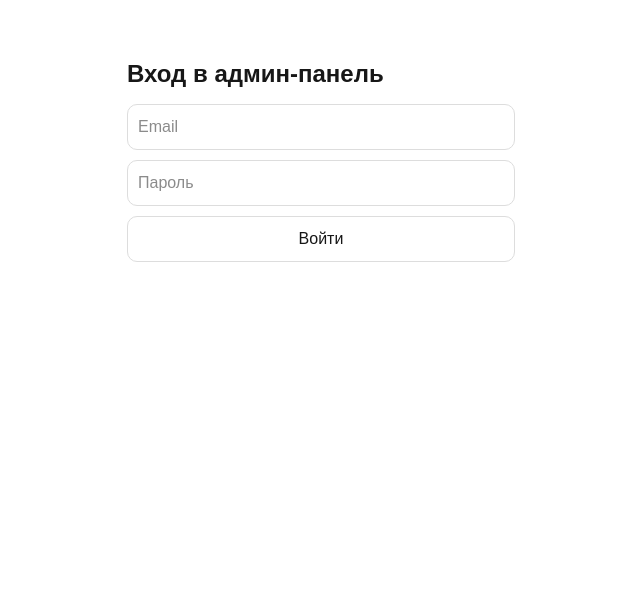
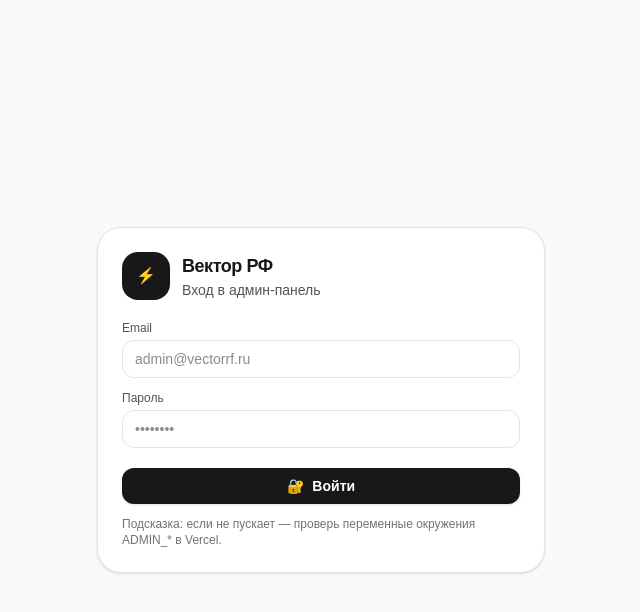
Before and after one commit to forwarddeandevastate/vector-rffff, a Next.js app: page /admin/login in a window 1280 px wide. Shown: the top 612 px of the page, without its empty margins (319-959 px from the left). Built offline with nearby package versions, Linux system fonts and the light colour scheme.

Commit message:
admin ui: красивый layout + активное меню + стильный login

```diff
--- a/app/admin/(protected)/layout.tsx
+++ b/app/admin/(protected)/layout.tsx
@@ -2,7 +2,7 @@ import type { ReactNode } from "react";
 import Link from "next/link";
 import { cookies } from "next/headers";
 import { redirect } from "next/navigation";
-import LogoutButton from "./logout-button";
+import AdminNav from "./nav";
 
 export default async function AdminProtectedLayout({ children }: { children: ReactNode }) {
   const name = process.env.ADMIN_COOKIE_NAME || "admin_token";
@@ -12,40 +12,30 @@ export default async function AdminProtectedLayout({ children }: { children: Rea
   if (!token) redirect("/admin/login");
 
   return (
-    <div style={{ minHeight: "100vh", background: "#fafafa" }}>
-      <header
-        style={{
-          position: "sticky",
-          top: 0,
-          zIndex: 10,
-          background: "#fff",
-          borderBottom: "1px solid #eee",
-        }}
-      >
-        <div
-          style={{
-            maxWidth: 1100,
-            margin: "0 auto",
-            padding: "12px 16px",
-            display: "flex",
-            alignItems: "center",
-            justifyContent: "space-between",
-            gap: 12,
-          }}
-        >
-          <div style={{ fontWeight: 900 }}>Админ-панель</div>
+    <div className="min-h-screen bg-zinc-50 text-zinc-900 dark:bg-zinc-950 dark:text-zinc-50">
+      {/* top bar */}
+      <header className="sticky top-0 z-20 border-b border-zinc-200 bg-white/80 backdrop-blur dark:border-zinc-800 dark:bg-zinc-950/70">
+        <div className="mx-auto flex max-w-6xl items-center justify-between gap-3 px-4 py-3">
+          <Link href="/admin/leads" className="flex items-center gap-3">
+            <div className="grid h-10 w-10 place-items-center rounded-2xl bg-zinc-900 text-white shadow-sm dark:bg-white dark:text-black">
+              ⚡
+            </div>
+            <div className="leading-tight">
+              <div className="text-sm font-extrabold tracking-tight">Вектор РФ</div>
+              <div className="text-xs text-zinc-600 dark:text-zinc-400">Админ-панель</div>
+            </div>
+          </Link>
 
-          <nav style={{ display: "flex", gap: 12, flexWrap: "wrap" }}>
-            <Link href="/admin/leads">Лиды</Link>
-            <Link href="/admin/users">Пользователи</Link>
-            <Link href="/admin/settings">Настройки сайта</Link>
-          </nav>
-
-          <LogoutButton />
+          <AdminNav />
         </div>
       </header>
 
-      <main style={{ maxWidth: 1100, margin: "0 auto", padding: 16 }}>{children}</main>
+      {/* page */}
+      <main className="mx-auto max-w-6xl px-4 py-5">{children}</main>
+
+      <footer className="mx-auto max-w-6xl px-4 py-6 text-xs text-zinc-500 dark:text-zinc-500">
+        © {new Date().getFullYear()} Вектор РФ
+      </footer>
     </div>
   );
 }
--- a/app/admin/(protected)/logout-button.tsx
+++ b/app/admin/(protected)/logout-button.tsx
@@ -2,6 +2,19 @@
 
 import { useRouter } from "next/navigation";
 import { useState } from "react";
+
+function cn(...xs: Array<string | false | null | undefined>) {
+  return xs.filter(Boolean).join(" ");
+}
+
+function Spinner({ className = "h-4 w-4" }: { className?: string }) {
+  return (
+    <svg className={cn("animate-spin", className)} viewBox="0 0 24 24" fill="none" aria-hidden="true">
+      <circle className="opacity-25" cx="12" cy="12" r="10" stroke="currentColor" strokeWidth="4" />
+      <path className="opacity-75" fill="currentColor" d="M4 12a8 8 0 0 1 8-8v4a4 4 0 0 0-4 4H4z" />
+    </svg>
+  );
+}
 
 export default function LogoutButton() {
   const router = useRouter();
@@ -19,8 +32,9 @@ export default function LogoutButton() {
     <button
       onClick={onLogout}
       disabled={loading}
-      style={{ padding: "8px 10px", borderRadius: 10, border: "1px solid #ddd", cursor: "pointer" }}
+      className="inline-flex items-center gap-2 rounded-xl border border-zinc-200 bg-white px-3 py-2 text-sm font-semibold shadow-sm hover:bg-zinc-50 disabled:opacity-60 dark:border-zinc-800 dark:bg-zinc-950 dark:hover:bg-zinc-900"
     >
+      {loading ? <Spinner /> : <span aria-hidden>🚪</span>}
       {loading ? "Выходим…" : "Выйти"}
     </button>
   );
--- /dev/null
+++ b/app/admin/(protected)/nav.tsx
@@ -0,0 +1,43 @@
+"use client";
+
+import Link from "next/link";
+import { usePathname } from "next/navigation";
+import LogoutButton from "./logout-button";
+
+function cn(...xs: Array<string | false | null | undefined>) {
+  return xs.filter(Boolean).join(" ");
+}
+
+function NavLink({ href, label, icon }: { href: string; label: string; icon: string }) {
+  const pathname = usePathname();
+  const active = pathname === href || pathname.startsWith(href + "/");
+
+  return (
+    <Link
+      href={href}
+      className={cn(
+        "inline-flex items-center gap-2 rounded-xl px-3 py-2 text-sm font-semibold transition",
+        active
+          ? "bg-zinc-900 text-white shadow-sm dark:bg-white dark:text-black"
+          : "text-zinc-700 hover:bg-zinc-100 dark:text-zinc-200 dark:hover:bg-zinc-900/40"
+      )}
+    >
+      <span aria-hidden>{icon}</span>
+      {label}
+    </Link>
+  );
+}
+
+export default function AdminNav() {
+  return (
+    <div className="flex items-center gap-2">
+      <nav className="hidden items-center gap-2 md:flex">
+        <NavLink href="/admin/leads" label="Лиды" icon="📥" />
+        <NavLink href="/admin/users" label="Пользователи" icon="👥" />
+        <NavLink href="/admin/settings" label="Настройки" icon="⚙️" />
+      </nav>
+
+      <LogoutButton />
+    </div>
+  );
+}
--- a/app/admin/(public)/login/page.tsx
+++ b/app/admin/(public)/login/page.tsx
@@ -3,7 +3,7 @@ import LoginClient from "./ui";
 
 export default function AdminLoginPage() {
   return (
-    <Suspense fallback={<div style={{ padding: 16 }}>Загрузка…</div>}>
+    <Suspense fallback={<div className="p-4">Загрузка…</div>}>
       <LoginClient />
     </Suspense>
   );
--- a/app/admin/(public)/login/ui.tsx
+++ b/app/admin/(public)/login/ui.tsx
@@ -2,6 +2,19 @@
 
 import { useState } from "react";
 import { useRouter, useSearchParams } from "next/navigation";
+
+function cn(...xs: Array<string | false | null | undefined>) {
+  return xs.filter(Boolean).join(" ");
+}
+
+function Spinner({ className = "h-4 w-4" }: { className?: string }) {
+  return (
+    <svg className={cn("animate-spin", className)} viewBox="0 0 24 24" fill="none" aria-hidden="true">
+      <circle className="opacity-25" cx="12" cy="12" r="10" stroke="currentColor" strokeWidth="4" />
+      <path className="opacity-75" fill="currentColor" d="M4 12a8 8 0 0 1 8-8v4a4 4 0 0 0-4 4H4z" />
+    </svg>
+  );
+}
 
 export default function LoginClient() {
   const router = useRouter();
@@ -35,31 +48,55 @@ export default function LoginClient() {
   }
 
   return (
-    <div style={{ maxWidth: 420, margin: "40px auto", padding: 16 }}>
-      <h1 style={{ fontSize: 24, fontWeight: 900, marginBottom: 12 }}>Вход в админ-панель</h1>
+    <div className="min-h-screen bg-zinc-50 dark:bg-zinc-950">
+      <div className="mx-auto flex min-h-screen max-w-6xl items-center justify-center px-4">
+        <div className="w-full max-w-md rounded-3xl border border-zinc-200 bg-white p-6 shadow-sm dark:border-zinc-800 dark:bg-zinc-950">
+          <div className="mb-5 flex items-center gap-3">
+            <div className="grid h-12 w-12 place-items-center rounded-2xl bg-zinc-900 text-white dark:bg-white dark:text-black">
+              ⚡
+            </div>
+            <div>
+              <div className="text-lg font-extrabold tracking-tight">Вектор РФ</div>
+              <div className="text-sm text-zinc-600 dark:text-zinc-400">Вход в админ-панель</div>
+            </div>
+          </div>
 
-      <form onSubmit={onSubmit} style={{ display: "grid", gap: 10 }}>
+          <form onSubmit={onSubmit} className="grid gap-3">
+            <div className="grid gap-1">
+              <label className="text-xs font-medium text-zinc-600 dark:text-zinc-400">Email</label>
               <input
-          placeholder="Email"
                 value={email}
                 onChange={(e) => setEmail(e.target.value)}
-          style={{ padding: 10, borderRadius: 10, border: "1px solid #ddd" }}
+                className="w-full rounded-xl border border-zinc-200 bg-white px-3 py-2 text-sm outline-none focus:ring-2 focus:ring-zinc-200 dark:border-zinc-800 dark:bg-zinc-950 dark:focus:ring-zinc-800"
+                placeholder="admin@vectorrf.ru"
               />
+            </div>
+
+            <div className="grid gap-1">
+              <label className="text-xs font-medium text-zinc-600 dark:text-zinc-400">Пароль</label>
               <input
-          placeholder="Пароль"
-          type="password"
                 value={password}
                 onChange={(e) => setPassword(e.target.value)}
-          style={{ padding: 10, borderRadius: 10, border: "1px solid #ddd" }}
+                type="password"
+                className="w-full rounded-xl border border-zinc-200 bg-white px-3 py-2 text-sm outline-none focus:ring-2 focus:ring-zinc-200 dark:border-zinc-800 dark:bg-zinc-950 dark:focus:ring-zinc-800"
+                placeholder="••••••••"
               />
+            </div>
 
             <button
               disabled={loading}
-          style={{ padding: 10, borderRadius: 10, border: "1px solid #ddd", cursor: "pointer" }}
+              className="mt-2 inline-flex items-center justify-center gap-2 rounded-xl bg-zinc-900 px-3 py-2 text-sm font-extrabold text-white shadow-sm hover:bg-zinc-800 disabled:opacity-60 dark:bg-white dark:text-black dark:hover:bg-zinc-200"
             >
+              {loading ? <Spinner /> : <span aria-hidden>🔐</span>}
               {loading ? "Входим…" : "Войти"}
             </button>
+
+            <div className="text-xs text-zinc-500 dark:text-zinc-500">
+              Подсказка: если не пускает — проверь переменные окружения ADMIN_* в Vercel.
+            </div>
           </form>
+        </div>
+      </div>
     </div>
   );
 }
```
Lines whose indentation alone changed are shown as unchanged.
